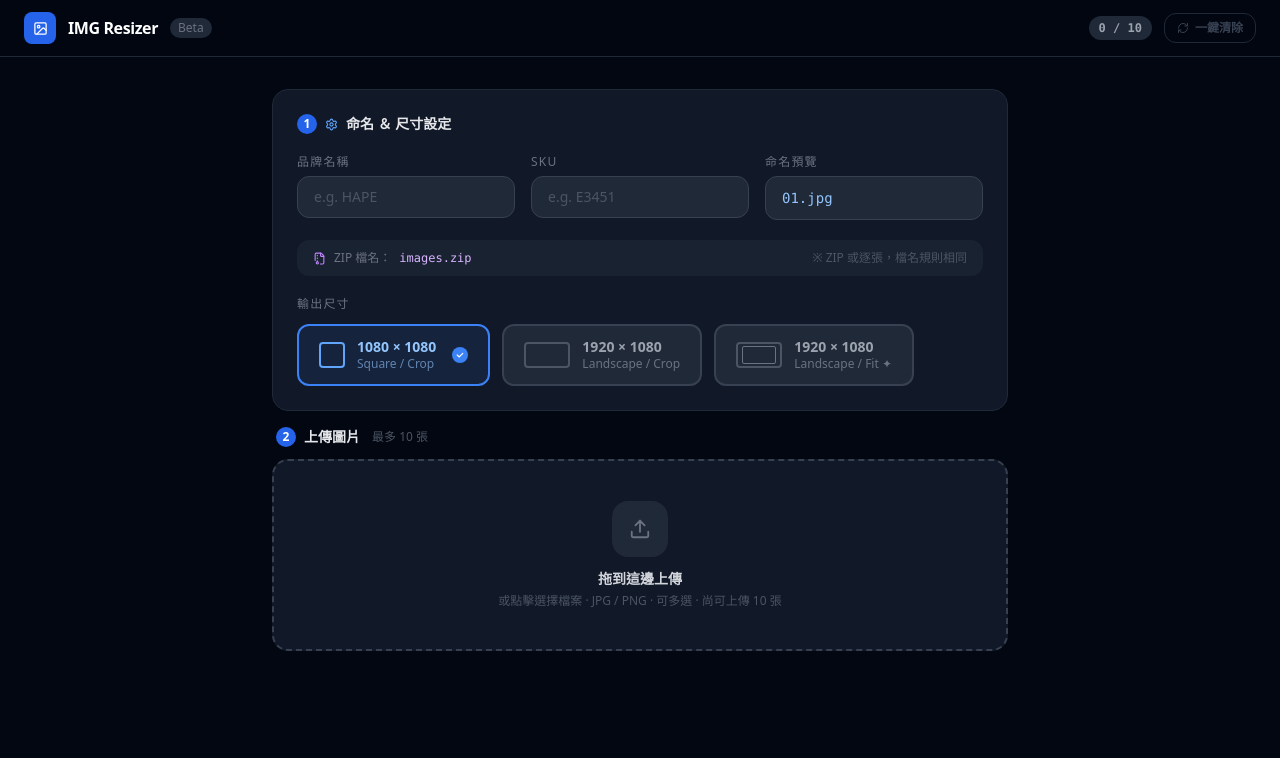
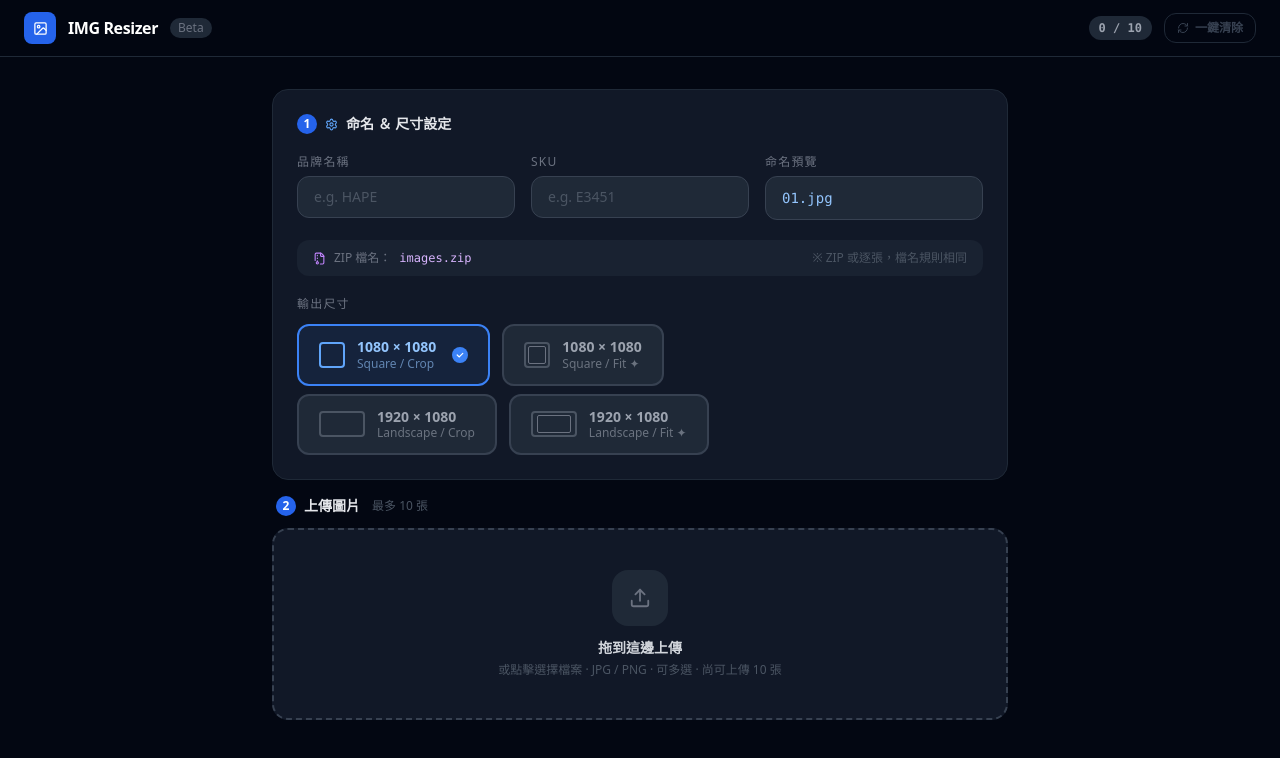
Before and after one commit to tabrisyuen-svg/img-rename-resize, a React (Vite) app: page / in a window 1280 px wide. Shown: the top 758 px of the page. Built offline with nearby package versions, Linux system fonts and the light colour scheme; the HTML template or start-up script is replaced by a standard one.

Commit message:
Update App.jsx
add 1080 fit

```diff
--- a/src/App.jsx
+++ b/src/App.jsx
@@ -3,9 +3,10 @@ import { Upload, X, Settings, FileArchive, Image, Trash2, AlertCircle, CheckCirc
 import { motion, AnimatePresence } from 'framer-motion';
 
 const SIZES = [
-  { label: '1080 × 1080', value: '1080x1080', desc: 'Square / Crop', ratio: '1 / 1', fit: 'cover', w: 1080, h: 1080 },
-  { label: '1920 × 1080', value: '1920x1080', desc: 'Landscape / Crop', ratio: '16 / 9', fit: 'cover', w: 1920, h: 1080 },
-  { label: '1920 × 1080', value: '1920x1080-fit', desc: 'Landscape / Fit ✦', ratio: '16 / 9', fit: 'contain', w: 1920, h: 1080 },
+  { label: '1080 × 1080', value: '1080x1080',     desc: 'Square / Crop',    ratio: '1 / 1',   fit: 'cover',   w: 1080, h: 1080 },
+  { label: '1080 × 1080', value: '1080x1080-fit',  desc: 'Square / Fit ✦',  ratio: '1 / 1',   fit: 'contain', w: 1080, h: 1080 },
+  { label: '1920 × 1080', value: '1920x1080',      desc: 'Landscape / Crop', ratio: '16 / 9', fit: 'cover',   w: 1920, h: 1080 },
+  { label: '1920 × 1080', value: '1920x1080-fit',  desc: 'Landscape / Fit ✦',ratio: '16 / 9', fit: 'contain', w: 1920, h: 1080 },
 ];
 
 const MAX_IMAGES = 10;
@@ -30,7 +31,6 @@ const buildZipName = (brand, sku) => {
   return prefix ? `${prefix}.zip` : 'images.zip';
 };
 
-// ── 優化：用 createImageBitmap 取代 new Image()，GPU 解碼更快 ──
 const resizeImageToCanvas = async (url, size, fitBg) => {
   const res = await fetch(url);
   const blob = await res.blob();
@@ -54,7 +54,7 @@ const resizeImageToCanvas = async (url, size, fitBg) => {
     const dh = bitmap.height * scale;
     ctx.drawImage(bitmap, (size.w - dw) / 2, (size.h - dh) / 2, dw, dh);
   }
-  bitmap.close(); // 釋放記憶體
+  bitmap.close();
   return canvas;
 };
 
@@ -107,7 +107,6 @@ export default function App() {
     setTimeout(() => setJustCleared(false), 1800);
   }, []);
 
-  // ── 逐張下載 ──────────────────────────────────────────
   const handleDownloadAll = async () => {
     if (images.length === 0 || isDownloading) return;
     setIsDownloading(true);
@@ -129,12 +128,11 @@ export default function App() {
     setDownloadProgress(0);
   };
 
-  // ── ZIP 下載（JSZip 用到才載入）─────────────────────────
   const handleDownloadZip = async () => {
     if (images.length === 0 || isZipping) return;
     setIsZipping(true);
     setZipProgress(0);
-    const { default: JSZip } = await import('jszip'); // ← 動態載入，減少初始 bundle
+    const { default: JSZip } = await import('jszip');
     const zip = new JSZip();
     for (let i = 0; i < images.length; i++) {
       const img = images[i];
@@ -246,10 +244,16 @@ export default function App() {
           {/* Size Selector */}
           <div>
             <label className="block text-xs text-gray-500 uppercase tracking-widest mb-3">輸出尺寸</label>
-            <div className="flex gap-3 flex-wrap">
-              {SIZES.map((size) => {
+            {/* ── 改為兩行：Square 一行、Landscape 一行 ── */}
+            <div className="space-y-2">
+              {[
+                SIZES.filter(s => s.w === 1080 && s.h === 1080),
+                SIZES.filter(s => s.w === 1920),
+              ].map((group, gi) => (
+                <div key={gi} className="flex gap-3 flex-wrap">
+                  {group.map((size) => {
                     const active = selectedSize === size.value;
-                const isSquare = size.value === '1080x1080';
+                    const isSquare = size.w === size.h;
                     const isFit = size.fit === 'contain';
                     return (
                       <button key={size.value} onClick={() => setSelectedSize(size.value)}
@@ -262,7 +266,7 @@ export default function App() {
                           <div className={`w-full h-full border-2 rounded ${active ? (isFit ? 'border-purple-400' : 'border-blue-400') : 'border-gray-600'}`} />
                           {isFit && (
                             <div className={`absolute border rounded-sm ${active ? 'border-purple-400' : 'border-gray-500'}`}
-                          style={{ top: 4, bottom: 4, left: 6, right: 6 }} />
+                              style={{ top: 4, bottom: 4, left: isSquare ? 4 : 6, right: isSquare ? 4 : 6 }} />
                           )}
                         </div>
                         <div className="text-left">
@@ -280,6 +284,8 @@ export default function App() {
                     );
                   })}
                 </div>
+              ))}
+            </div>
           </div>
 
           {/* Fit mode bg picker */}
@@ -289,7 +295,7 @@ export default function App() {
                 <div className="border border-purple-500/30 bg-purple-500/5 rounded-xl px-4 py-3 flex flex-wrap items-center gap-4">
                   <div>
                     <p className="text-xs text-purple-300 font-semibold mb-0.5">Fit 模式</p>
-                    <p className="text-xs text-gray-500">圖片完整顯示，左右貼齊邊界，上下補背景色</p>
+                    <p className="text-xs text-gray-500">圖片完整顯示，等比縮放置中，四邊補背景色</p>
                   </div>
                   <div className="flex items-center gap-2 ml-auto">
                     <span className="text-xs text-gray-500">補色：</span>
@@ -445,11 +451,10 @@ export default function App() {
                   <span className="text-sm font-semibold text-gray-200">下載</span>
                 </div>
                 <p className="text-xs text-gray-500 ml-7">
-                  {images.length} 張 · {selectedSize.replace('x', ' × ').replace('-fit', '')} · {isFitMode ? 'Fit 模式' : 'Crop 模式'}
+                  {images.length} 張 · {currentSize?.label} · {isFitMode ? 'Fit 模式' : 'Crop 模式'}
                 </p>
                 <p className="text-xs font-mono text-purple-300 ml-7 mt-0.5">{buildZipName(brand, sku)}</p>
 
-                {/* 逐張進度條 */}
                 {isDownloading && (
                   <div className="ml-7 mt-2">
                     <span className="text-xs text-blue-400 font-mono">逐張下載 {downloadProgress} / {images.length}</span>
@@ -462,7 +467,6 @@ export default function App() {
                   </div>
                 )}
 
-                {/* ZIP 進度條 */}
                 {isZipping && (
                   <div className="ml-7 mt-2">
                     <span className="text-xs text-purple-400 font-mono">壓縮中 {zipProgress} / {images.length}</span>
```
Lines whose indentation alone changed are shown as unchanged.
